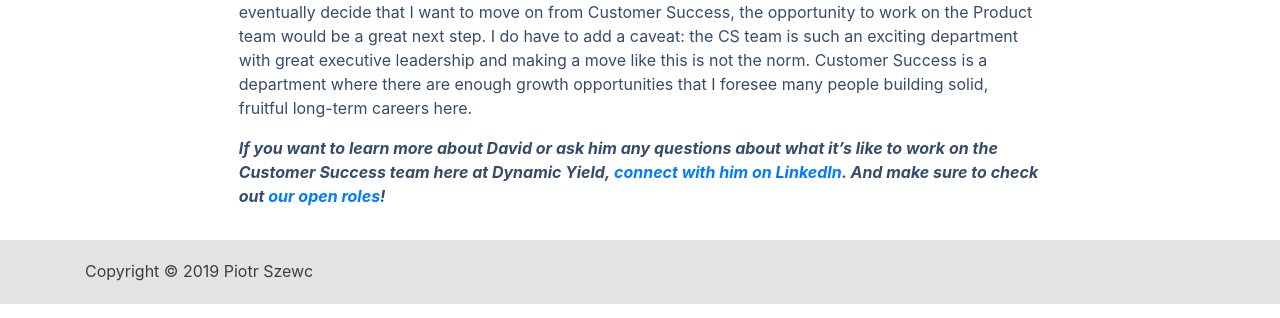
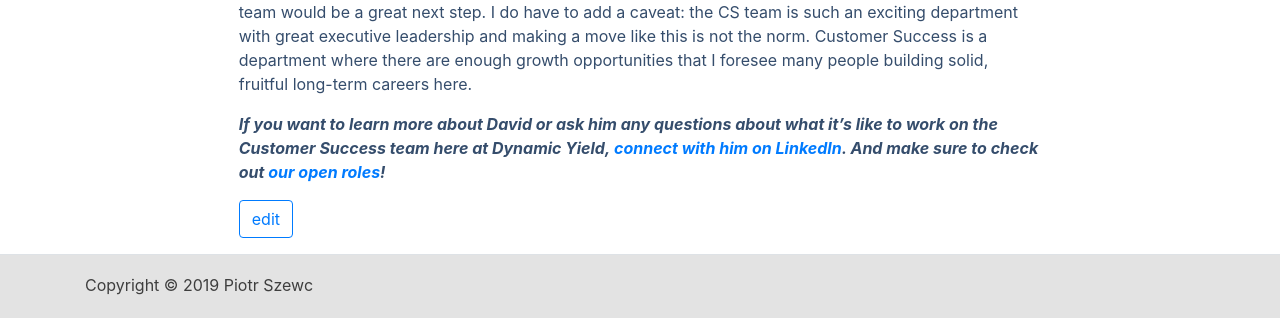
Before and after one commit to piszewc/pszewc, a Django app: a page that uses blog/templates/blog/post_detail.html in a window 1280 px wide. Shown: the part 3057-3375 px from the top of the page. Run offline with Django 3.2, Linux system fonts and the light colour scheme; data comes from the database, SQL or seed files in the repository; some libraries are stand-ins or nearby versions.

Commit message:
Update post_detail.html

```diff
--- a/blog/templates/blog/post_detail.html
+++ b/blog/templates/blog/post_detail.html
@@ -3,8 +3,7 @@
 {% block content %}
 <row class="d-flex justify-content-center">
     <div class="col-9">
-        <a class="btn btn-default" href="{% url 'post_edit' slug=post.slug pk=post.pk %}"><span
-                class="glyphicon glyphicon-pencil"></span></a>
+
         <div>
             {% for item in post.categories.all %}
             <button type="button" class="btn btn-outline-primary btn-sm p-1 mr-1">
@@ -15,7 +14,8 @@
         <h1 class='pb-3 mt-3 font-weight-bold'>{{ post.title }}</h1>
         <h2 class="pb-3 excerpt">{{ post.excerpt|linebreaksbr }}</h2>
         <div class='blog-text'><p >{{ post.text|safe }}</p></div>
-
+        <a class="btn btn-outline-primary" href="{% url 'post_edit' slug=post.slug pk=post.pk %}"><span
+            >edit</span></a>
     </div>
 </row>
 {% endblock %}
```
